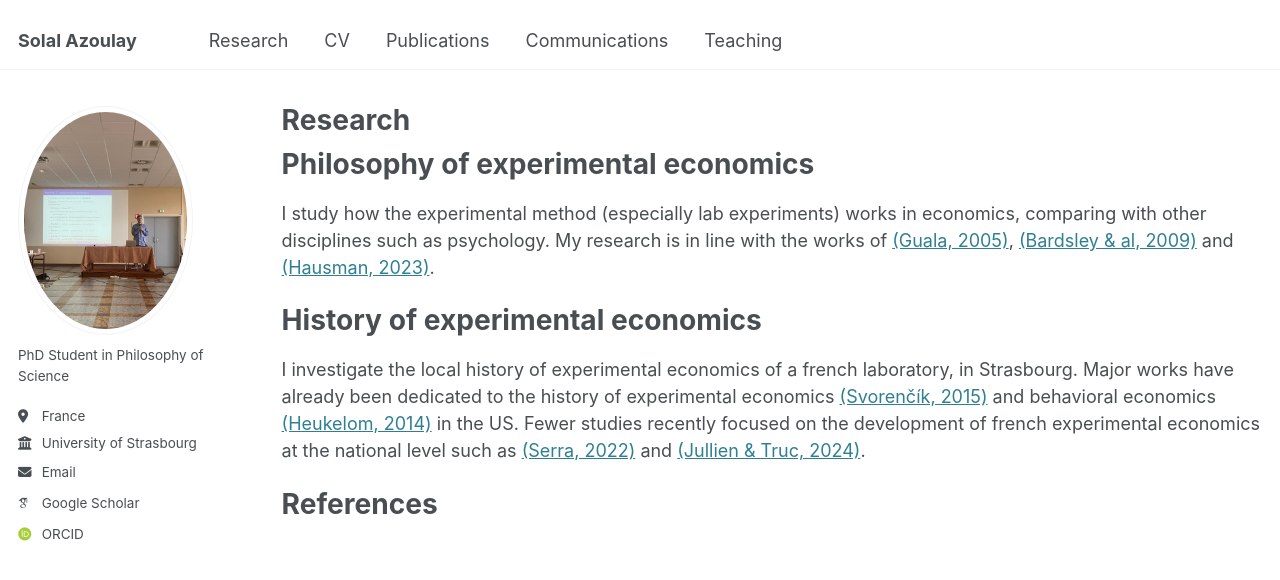
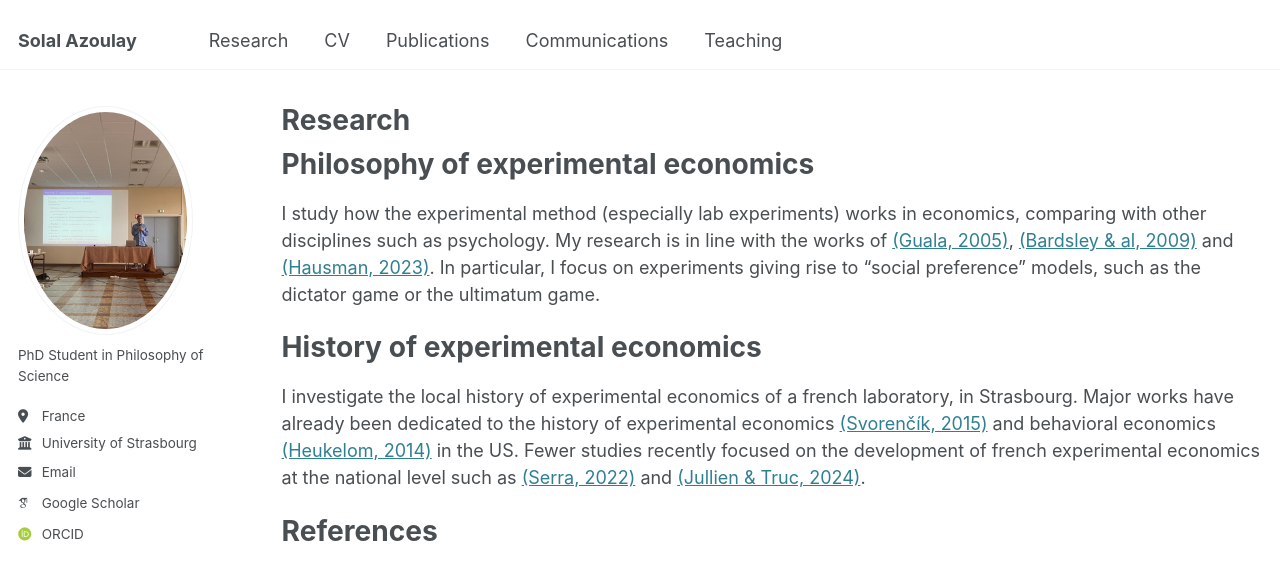
Before and after one commit to solal-azoulay/solal-azoulay.github.io, a Jekyll site: the page built from _pages/research.md, in a window 1280 px wide. Shown: the top 580 px of the page. Built offline with Jekyll 4.4.1, drawn with Linux system fonts in a browser that asks for light colours; some web fonts are replaced.

Commit message:
Update research.md

```diff
--- a/_pages/research.md
+++ b/_pages/research.md
@@ -10,7 +10,7 @@ redirect_from:
 Philosophy of experimental economics
 =========
 
-I study how the experimental method (especially lab experiments) works in economics, comparing with other disciplines such as psychology. My research is in line with the works of [(Guala, 2005)](https://www.cambridge.org/core/books/methodology-of-experimental-economics/1333D78666AE8C93062FB80AF0A41CCC), [(Bardsley & al, 2009)](https://press.princeton.edu/books/hardcover/9780691124797/experimental-economics) and [(Hausman, 2023)](https://www.cambridge.org/core/books/inexact-and-separate-science-of-economics/D72C7ED18808BB691895934A9881740B).
+I study how the experimental method (especially lab experiments) works in economics, comparing with other disciplines such as psychology. My research is in line with the works of [(Guala, 2005)](https://www.cambridge.org/core/books/methodology-of-experimental-economics/1333D78666AE8C93062FB80AF0A41CCC), [(Bardsley & al, 2009)](https://press.princeton.edu/books/hardcover/9780691124797/experimental-economics) and [(Hausman, 2023)](https://www.cambridge.org/core/books/inexact-and-separate-science-of-economics/D72C7ED18808BB691895934A9881740B). In particular, I focus on experiments giving rise to "social preference" models, such as the dictator game or the ultimatum game.
 
 History of experimental economics
 ==========
```
